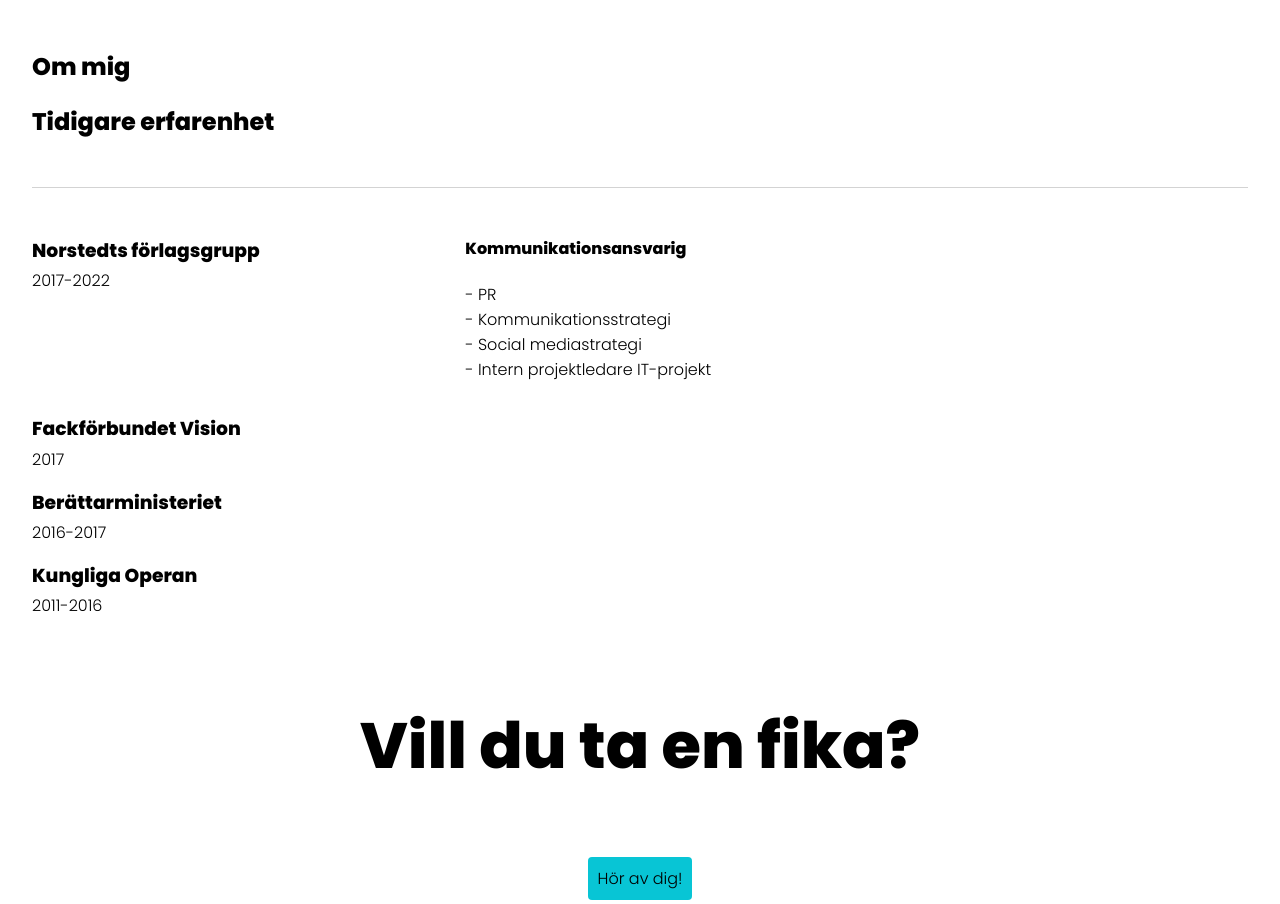
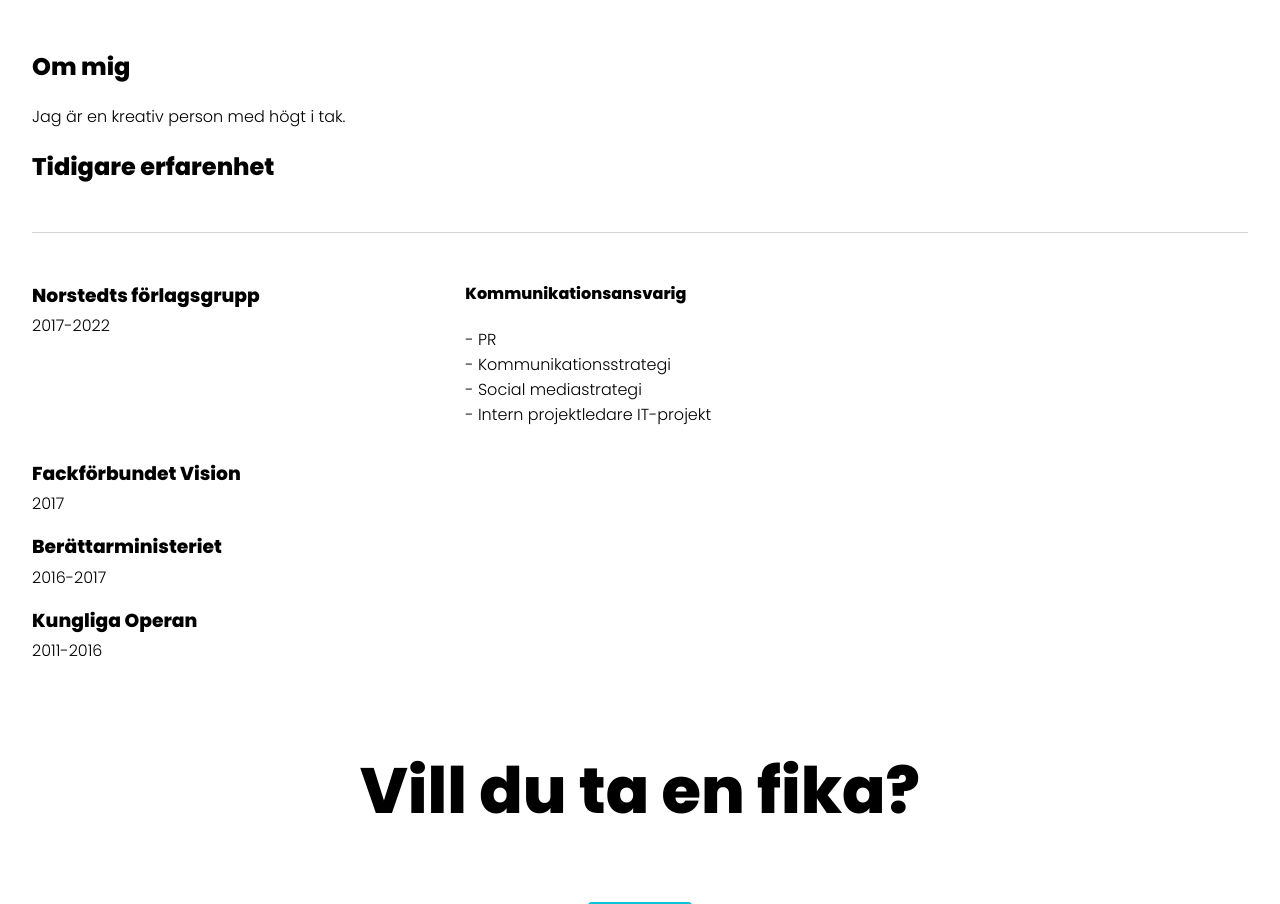
Before and after one commit to MariaLBovin/portfolio-v2, a website built with Vite: page index.html in a window 1280 px wide. Shown: the part 1317-2221 px from the top of the page. Built offline with nearby package versions, Linux system fonts and the light colour scheme.

Commit message:
fix: test html

```diff
--- a/index.html
+++ b/index.html
@@ -51,7 +51,7 @@
   </section>
   <section class="about" id="about">
       <h2>Om mig</h2>
-      <p></p>
+      <p>Jag är en kreativ person med högt i tak.</p>
       <h2 class="header-text">Tidigare erfarenhet</h2>
       <article class="work-list">
         <div class="cv-container"></div>
```
